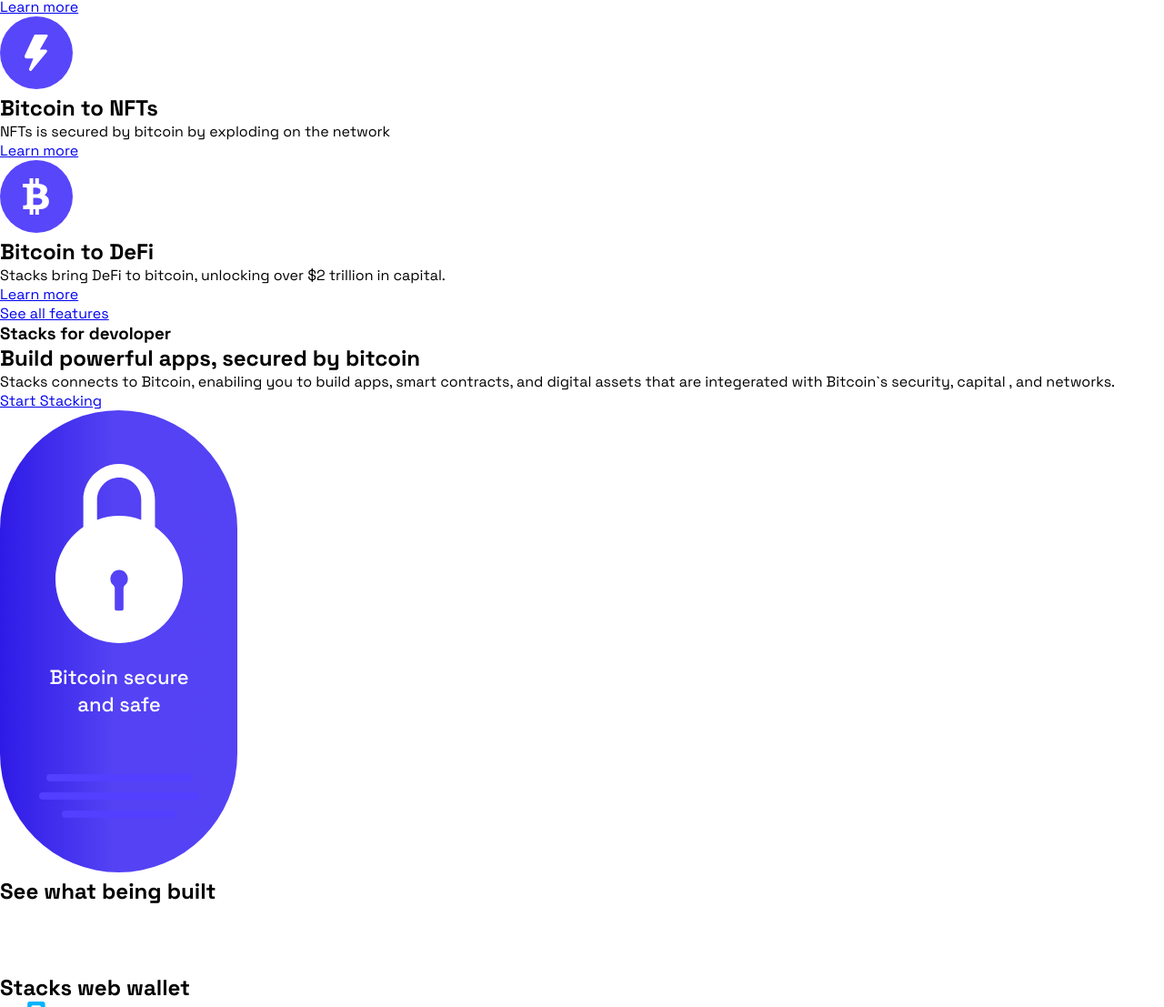
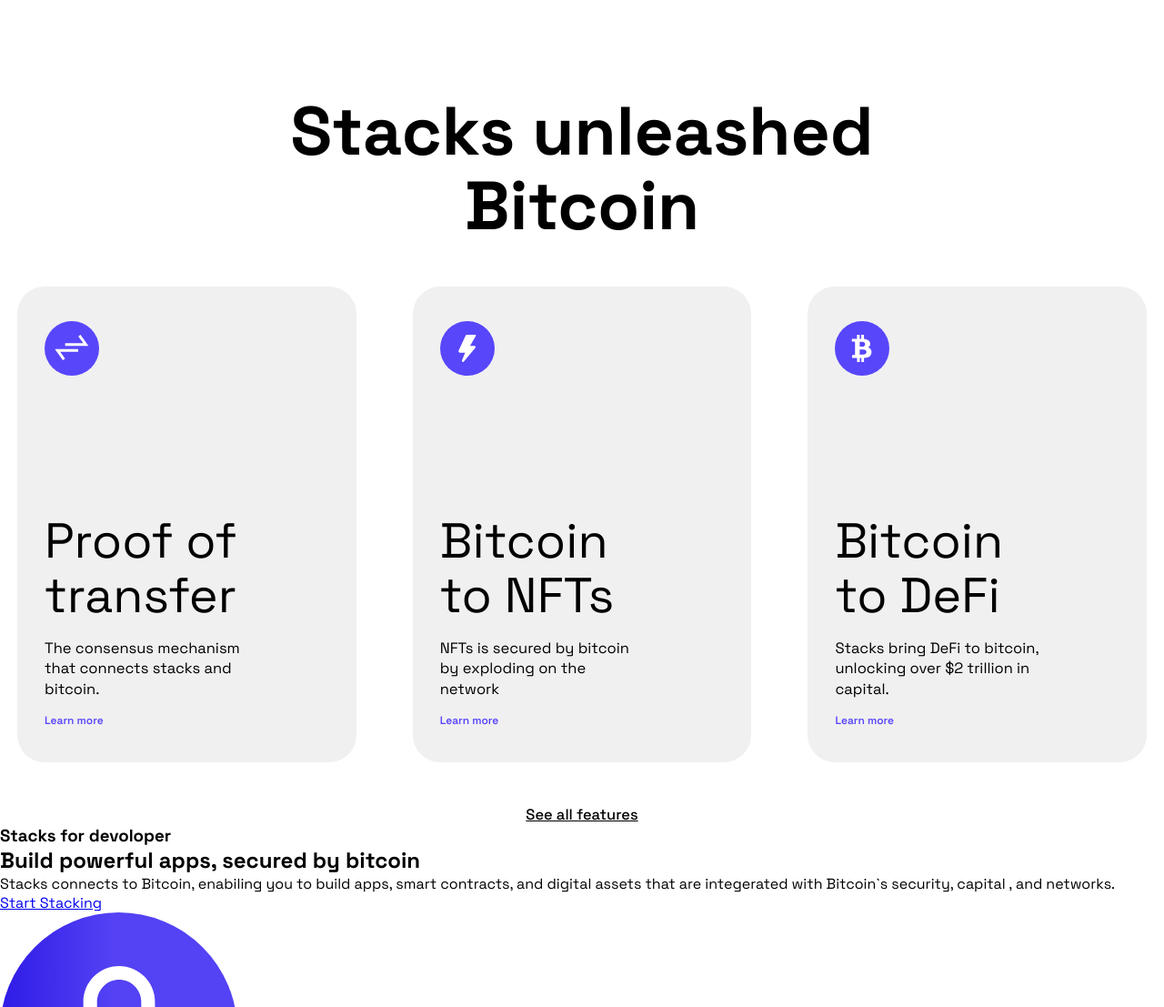
Before and after one commit to laulau-ps/coinfusion, a plain HTML site: page index.html in a window 1280 px wide. Shown: the part 1773-2880 px from the top of the page at 91% size. Drawn offline with Linux system fonts and the light colour scheme; a web font is replaced by a local one.

Commit message:
features-sec css

```diff
--- a/css/style.css
+++ b/css/style.css
@@ -169,11 +169,12 @@
 
 .about-us-sec {
     display: flex;
-    width: fit-content;
+    width: 100%t;
     height: 422px;
-    justify-content: space-between;
+    justify-content: center;
     align-items: center;
     margin: 195px 78px 0px 78px;
+    gap: 171px;
 
 
     & .left-side {
@@ -255,13 +256,13 @@
             border-radius: 75px;
             align-items: center;
 
-            & .value{
+            & .value {
                 font-size: 54px;
                 line-height: 64.5px;
                 color: #fff;
             }
 
-            & .text{
+            & .text {
                 font-size: 16.5px;
                 line-height: 18px;
                 color: #fff;
@@ -274,19 +275,19 @@
             justify-content: end;
             gap: 19px;
 
-            & img{
+            & img {
                 width: 120px;
                 height: 120px;
             }
 
-            & .text{
+            & .text {
                 width: 280px;
                 height: 120px;
                 padding: 30px;
                 border-radius: 75px;
                 background-color: #f0f0f0;
 
-                & p{
+                & p {
                     font-size: 22.5px;
                     line-height: 27px;
                     color: black;
@@ -296,3 +297,80 @@
         }
     }
 }
+
+.features-sec {
+    display: flex;
+    flex-direction: column;
+    height: 804px;
+    gap: 47px;
+    justify-content: center;
+    align-items: center;
+    margin: 274px 78px 0px 78px;
+
+    & .title {
+        font-size: 75px;
+        line-height: 82.5px;
+        text-align: center;
+        font-weight: 700;
+        max-width: 660px;
+    }
+
+    & .cards {
+        display: flex;
+        justify-content: space-between;
+        width: fit-content;
+
+        & .card {
+            width: 30%;
+            height: 523px;
+            border-radius: 30px;
+            background-color: #f0f0f0;
+            display: flex;
+            flex-direction: column;
+            justify-content: space-between;
+            padding: 38px 130px 38px 30px;
+
+            & img {
+                width: 60px;
+                height: 60px;
+            }
+
+            & .text {
+                display: flex;
+                flex-direction: column;
+                gap: 17px;
+                width: 254px;
+
+                & h2 {
+                    font-size: 54px;
+                    line-height: 60px;
+                    font-weight: 400;
+                    color: black;
+                }
+
+                & p {
+                    font-size: 16.5px;
+                    line-height: 22.5px;
+                    font-weight: 400;
+                    color: black;
+                    width: 90%;
+                }
+
+                & a{
+                    text-decoration: none;
+                    color: #5846FB;
+                    font-size: 12px;
+                    line-height: 13.5px;
+                    font-weight: 600;
+                }
+            }
+        }
+    }
+
+    & a{
+        color: black;
+        font-size: 16.5px;
+        font-weight: 500;
+        line-height: 22.5px;
+    }
+}
--- a/index.html
+++ b/index.html
@@ -113,23 +113,31 @@
 
             <div class="card">
                 <img src="/img/proof-icon.svg" alt="">
+                <div class="text">
                     <h2>Proof of transfer</h2>
                     <p>The consensus mechanism that connects stacks and bitcoin.</p>
                     <a href="#">Learn more</a>
                 </div>
+            </div>
 
             <div class="card">
                 <img src="/img/nft-icon.svg" alt="">
+                <div class="text">
                     <h2>Bitcoin to NFTs</h2>
                     <p>NFTs is secured by bitcoin by exploding on the network</p>
                     <a href="#">Learn more</a>
                 </div>
 
+            </div>
+
             <div class="card">
                 <img src="/img/defi-icon.svg" alt="">
+                <div class="text">
                     <h2>Bitcoin to DeFi</h2>
                     <p>Stacks bring DeFi to bitcoin, unlocking over $2 trillion in capital.</p>
                     <a href="#">Learn more</a>
+                </div>
+
             </div>
 
         </div>
```
Lines whose indentation alone changed are shown as unchanged.
